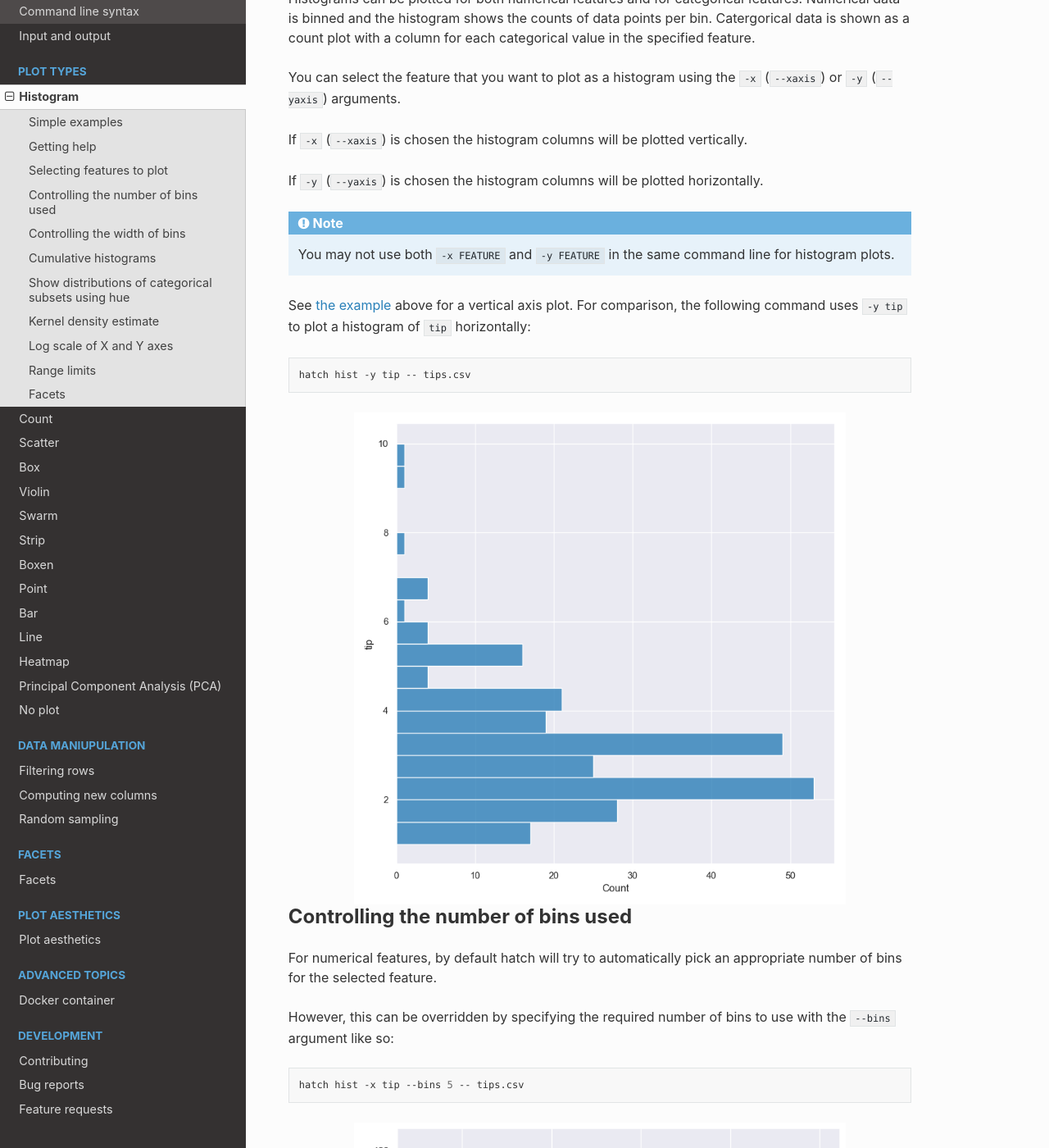
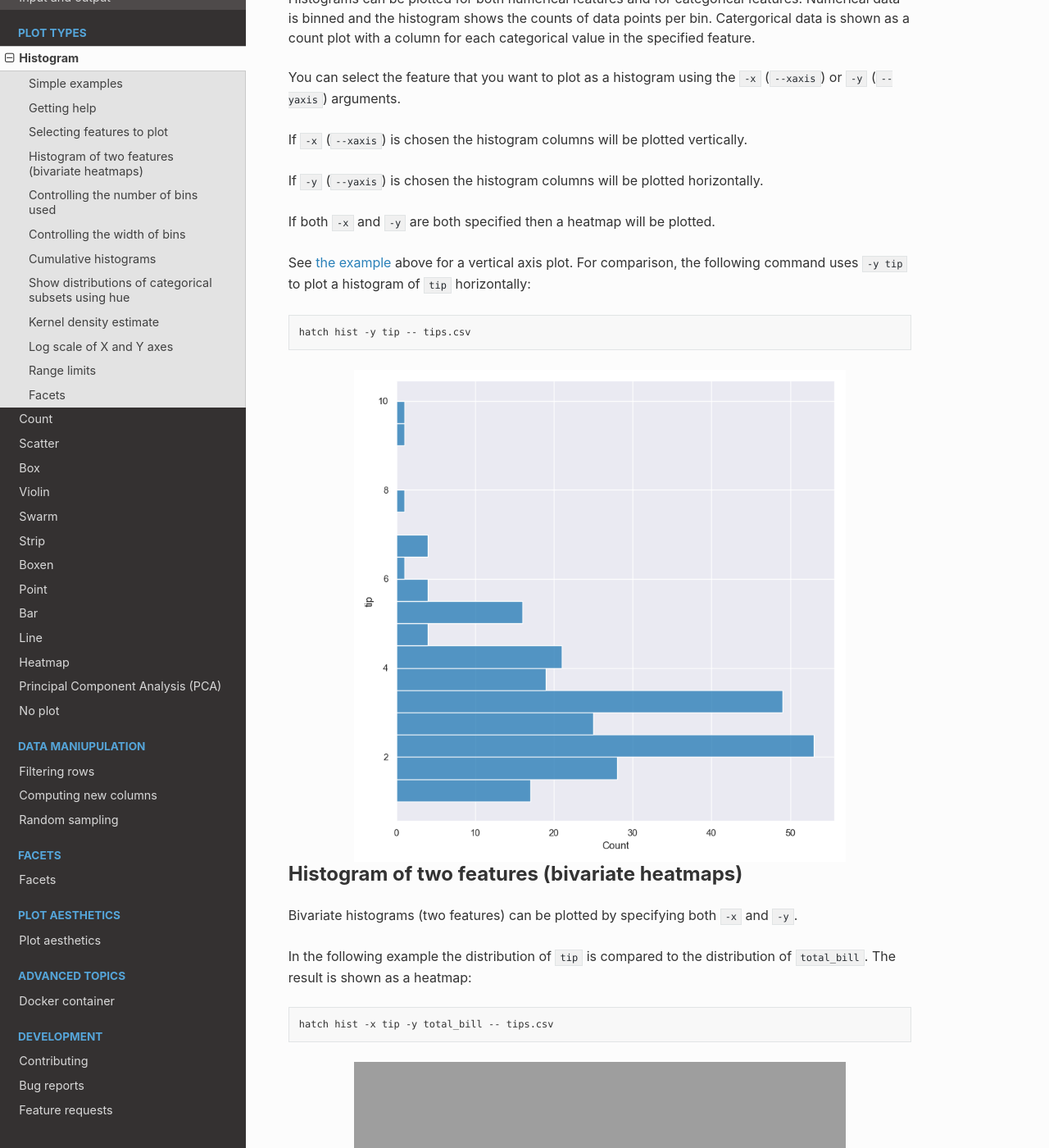
Before and after one commit to bjpop/gurita, a Sphinx documentation site: the page built from docs/histogram.rst, in a window 1280 px wide and 1400 px high, scrolled down 3054 px. Shown: the whole window at 82% size. Built offline with Sphinx 7.4.7 and the Read the Docs theme 2.0.0, drawn with Linux system fonts in a browser that asks for light colours; some of the changed text lies outside the part shown; grey boxes are pictures that could not be loaded.

Commit message:
Add histogram documentation bivariate histograms

```diff
--- a/docs/histogram.rst
+++ b/docs/histogram.rst
@@ -133,9 +133,7 @@ If ``-x`` (``--xaxis``) is chosen the histogram columns will be plotted vertical
 
 If ``-y`` (``--yaxis``) is chosen the histogram columns will be plotted horizontally.
 
-.. note::
-
-    You may not use both ``-x FEATURE`` and ``-y FEATURE`` in the same command line for histogram plots.
+If both ``-x`` and ``-y`` are both specified then a heatmap will be plotted.
 
 See :ref:`the example <hist_example>` above for a vertical axis plot.
 For comparison, the following command uses ``-y tip`` to plot a histogram of ``tip`` horizontally:
@@ -150,6 +148,26 @@ For comparison, the following command uses ``-y tip`` to plot a histogram of ``t
        :align: center
        :alt: Histogram plot showing the distribution of tip amounts for the tips data set
 
+.. _hist_bivariate:
+
+Histogram of two features (bivariate heatmaps)
+==============================================
+
+Bivariate histograms (two features) can be plotted by specifying both ``-x`` and ``-y``.
+
+In the following example the distribution of ``tip`` is compared to the distribution of ``total_bill``. The result is shown as a heatmap:
+
+.. code-block:: bash
+
+    hatch hist -x tip -y total_bill -- tips.csv
+
+.. image:: ../images/tips.total_bill.tip.hist.png
+       :width: 600px
+       :height: 600px
+       :align: center
+       :alt: Histogram plot showing the distribution of tip against total_bill
+
+Bivariate histograms also work with categorical variables and combinations of numerical and categorical variables.
 
 .. _hist_bins:
 
```
Also changed, not shown: 1 other file.
